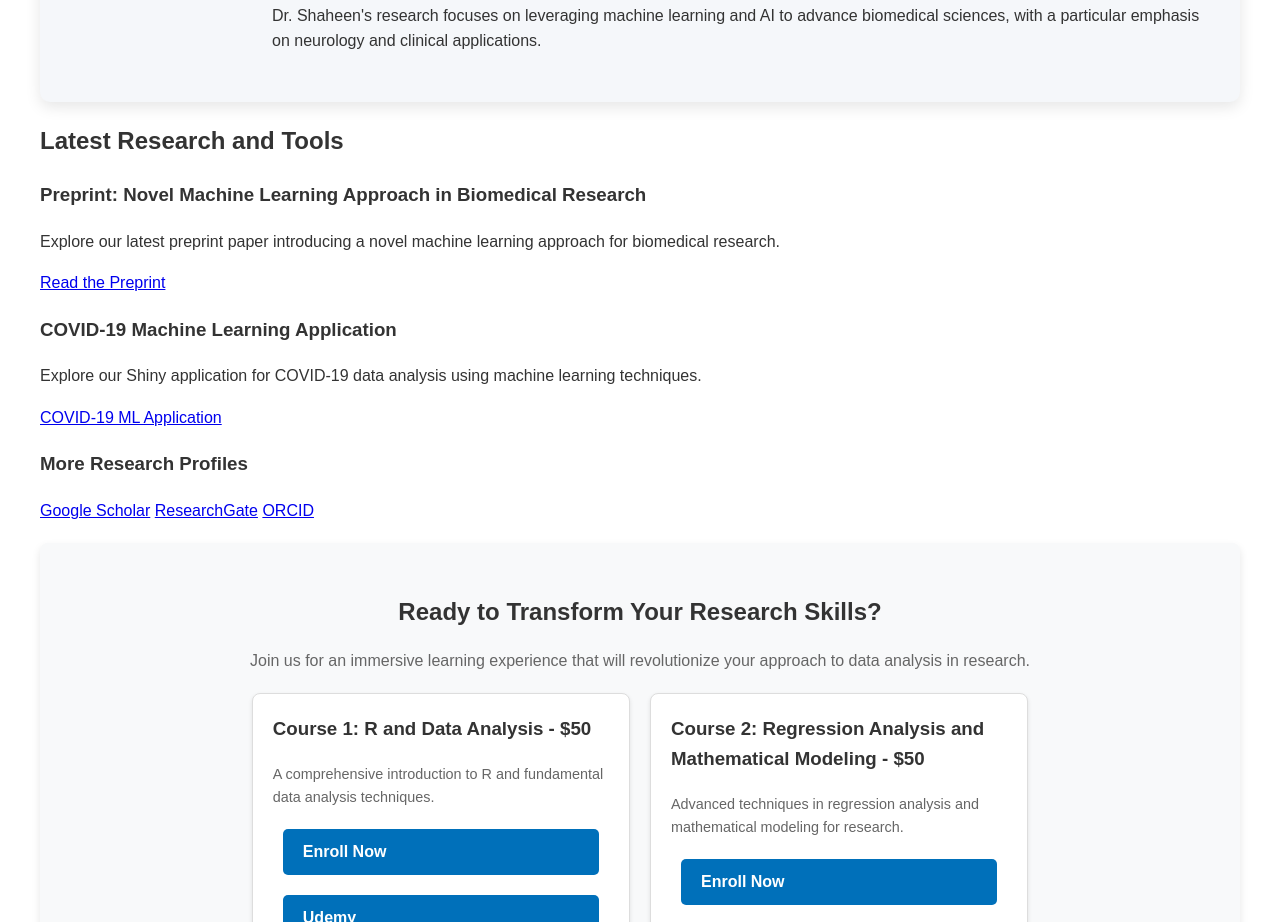
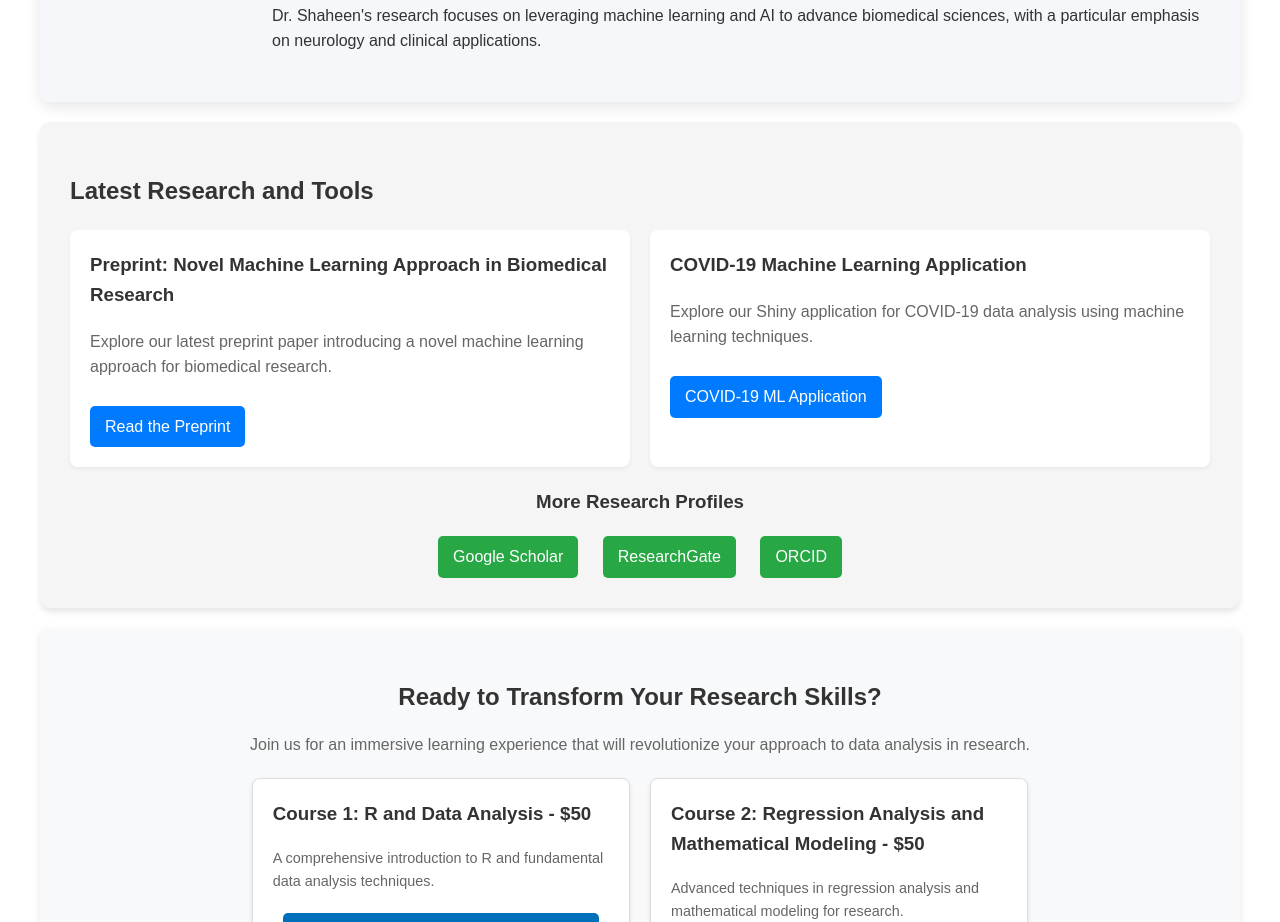
Before and after one commit to doctor-shaheen/ahmed-shaheen.site, a plain HTML site: page index.html in a window 1280 px wide. Shown: the part 5960-6882 px from the top of the page. Drawn offline with Linux system fonts and the light colour scheme.

Commit message:
Update styles.css

```diff
--- a/styles.css
+++ b/styles.css
@@ -569,3 +569,64 @@ display: none;
 .cta-button:hover {
   background-color: #005a9c;
 }
+
+
+.research-container {
+  background-color: #f5f5f5;
+  border-radius: 10px;
+  padding: 30px;
+  box-shadow: 0 4px 6px rgba(0, 0, 0, 0.1);
+  margin: 20px 0;
+}
+.research-grid {
+  display: grid;
+  grid-template-columns: repeat(auto-fit, minmax(300px, 1fr));
+  gap: 20px;
+}
+.research-item {
+  background-color: white;
+  border-radius: 8px;
+  padding: 20px;
+  box-shadow: 0 2px 4px rgba(0, 0, 0, 0.05);
+  transition: transform 0.3s ease;
+}
+.research-item:hover {
+  transform: translateY(-5px);
+}
+.research-item h3 {
+  color: #333;
+  margin-top: 0;
+}
+.research-item p {
+  color: #666;
+}
+.research-item a {
+  display: inline-block;
+  margin-top: 10px;
+  padding: 8px 15px;
+  background-color: #007bff;
+  color: white;
+  text-decoration: none;
+  border-radius: 5px;
+  transition: background-color 0.3s ease;
+}
+.research-item a:hover {
+  background-color: #0056b3;
+}
+.research-profiles {
+  margin-top: 20px;
+  text-align: center;
+}
+.research-profiles a {
+  display: inline-block;
+  margin: 0 10px;
+  padding: 8px 15px;
+  background-color: #28a745;
+  color: white;
+  text-decoration: none;
+  border-radius: 5px;
+  transition: background-color 0.3s ease;
+}
+.research-profiles a:hover {
+  background-color: #218838;
+}
```
